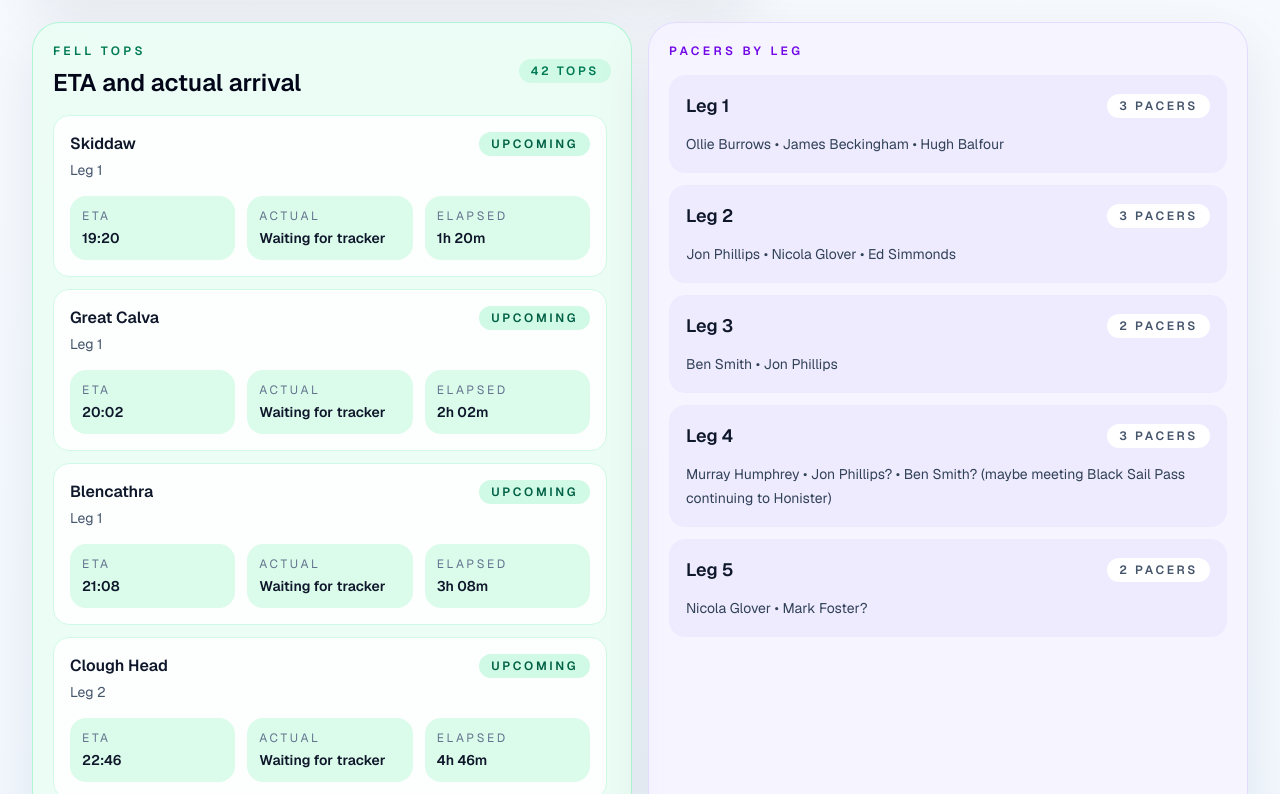
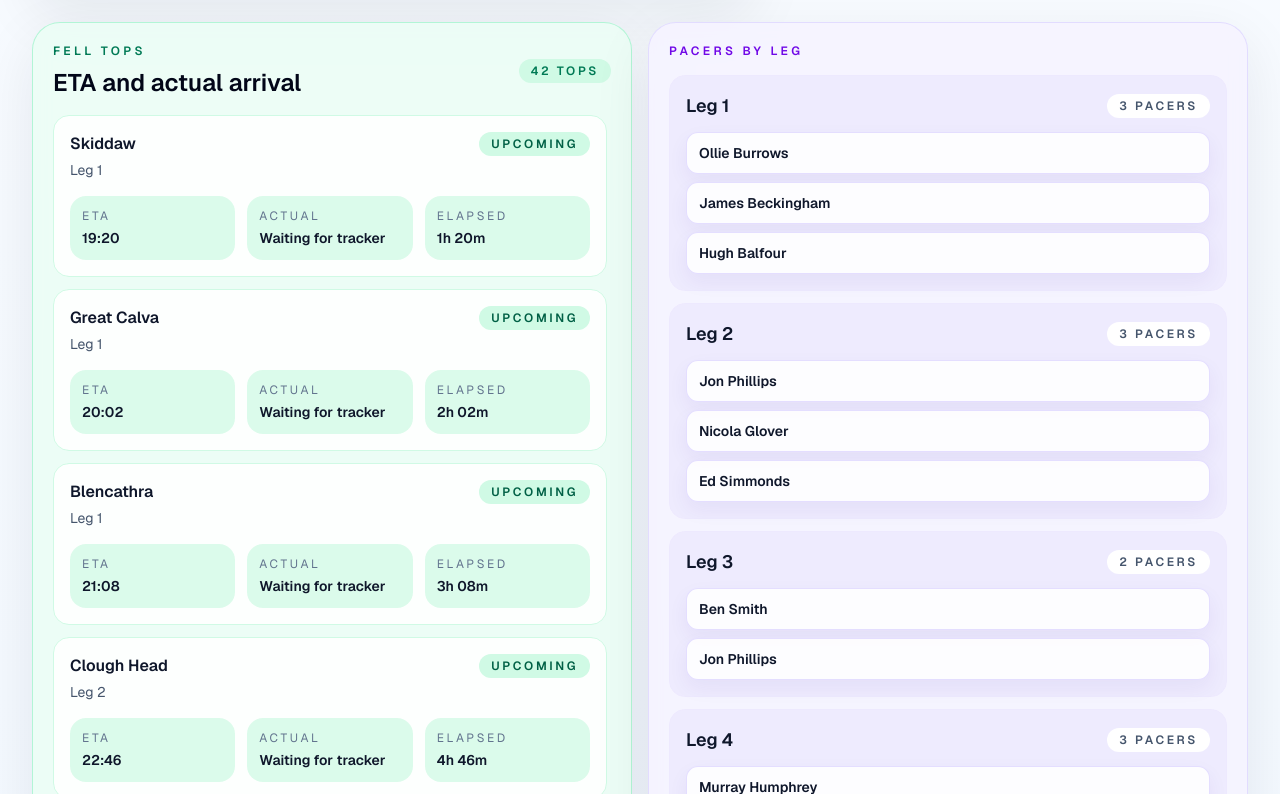
Before and after one commit to yoojene/bgr, a Next.js app: page / in a window 1280 px wide. Shown: the part 1606-2400 px from the top of the page. Built offline with nearby package versions, Linux system fonts and the light colour scheme; no server answers.

Commit message:
pacers ui change

```diff
--- a/src/app/page.tsx
+++ b/src/app/page.tsx
@@ -433,9 +433,16 @@ export default async function Home() {
                       {leg.pacers.length} pacers
                     </span>
                   </div>
-                  <p className="mt-3 text-sm leading-6 text-slate-700">
-                    {leg.pacers.join(" • ")}
-                  </p>
+                    <div className="mt-3 grid gap-2">
+                      {leg.pacers.map((pacer) => (
+                        <div
+                          key={pacer}
+                          className="rounded-xl border border-violet-200/80 bg-white/90 px-3 py-2 text-sm font-semibold leading-6 text-slate-900 shadow-[0_8px_20px_rgba(76,29,149,0.06)]"
+                        >
+                          {pacer}
+                        </div>
+                      ))}
+                    </div>
                 </div>
               ))}
             </div>
```
